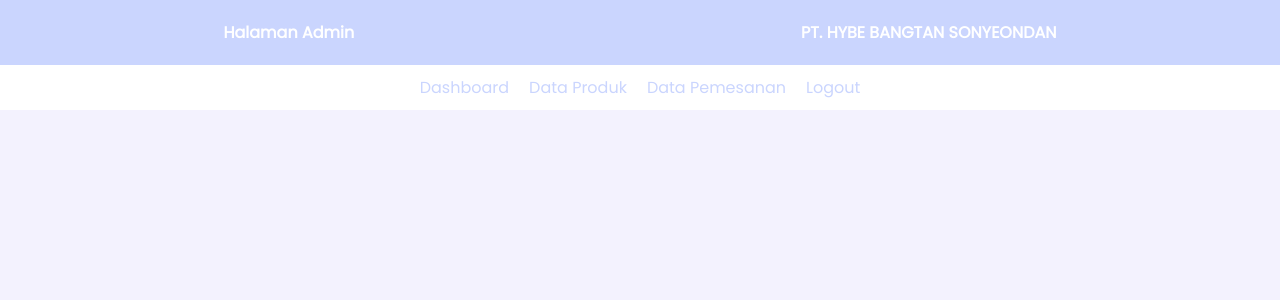
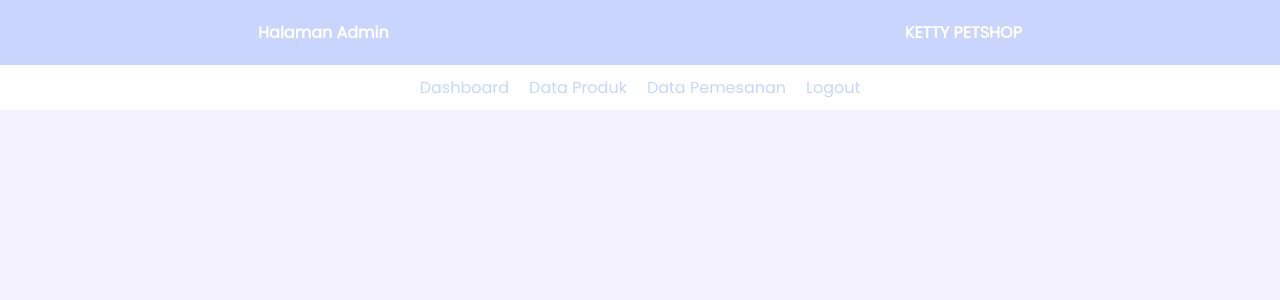
Before and after one commit to septiaprmsti/KETTY-PETSHOP, a PHP site: page /admin/index.php in a window 1280 px wide. Shown: the top 300 px of the page. Run offline with PHP 8.4, Linux system fonts and the light colour scheme; some libraries are stand-ins or nearby versions.

Commit message:
Update header.php

```diff
--- a/admin/header.php
+++ b/admin/header.php
@@ -15,7 +15,7 @@
     <!-- Header -->
     <header>
         <h4>Halaman Admin</h4>
-        <h4>PT. HYBE BANGTAN SONYEONDAN</h4>
+        <h4>KETTY PETSHOP</h4>
     </header>
     <!-- end Header -->
 
```
